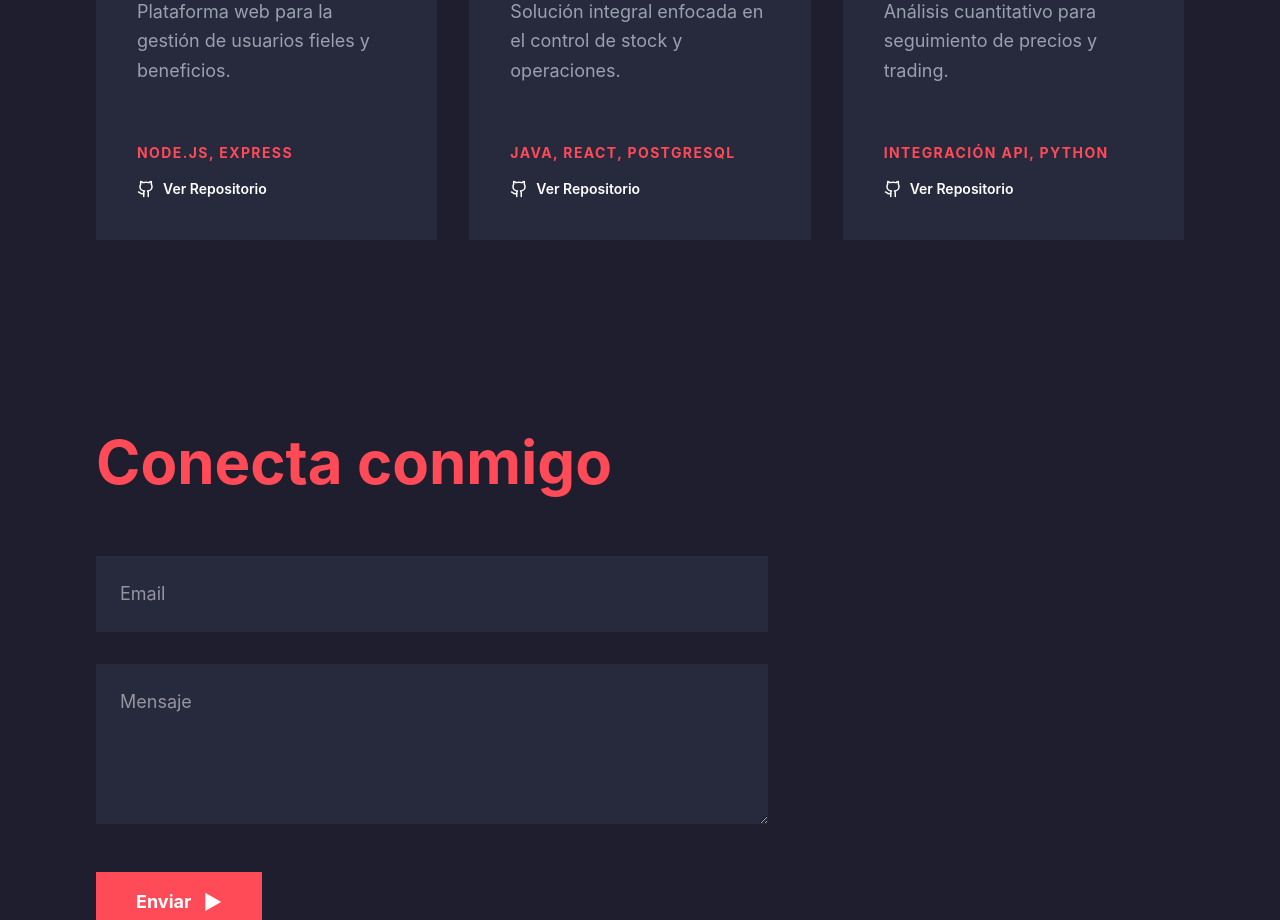
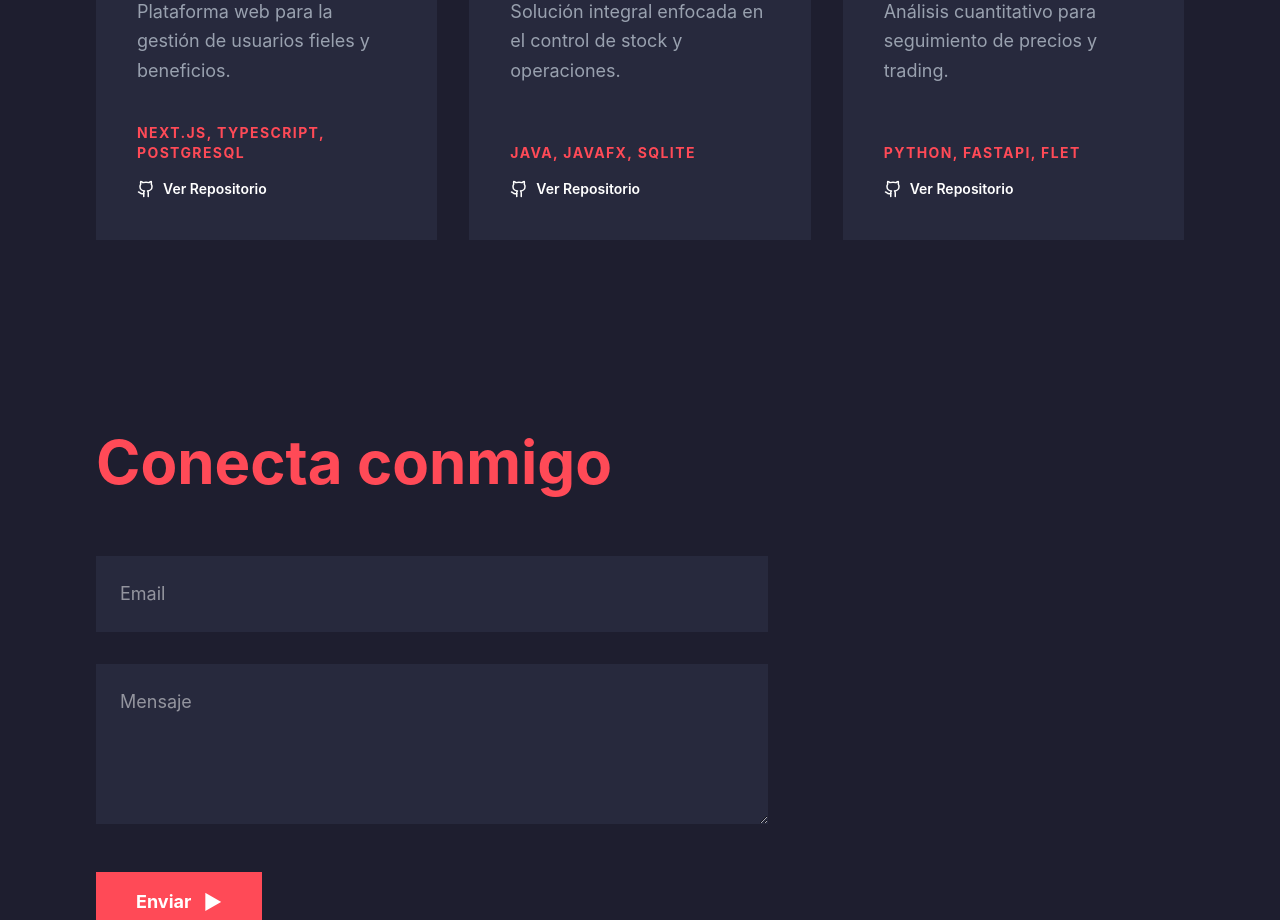
Before and after one commit to tobiaschoclin1/portfolio, a React (Vite) app: page / in a window 1280 px wide. Shown: the part 1920-2840 px from the top of the page. Built offline with nearby package versions, Linux system fonts and the light colour scheme.

Commit message:
correccion tecnologias proyectos

```diff
--- a/src/components/Projects.tsx
+++ b/src/components/Projects.tsx
@@ -7,7 +7,7 @@ export default function Projects() {
     {
       title: "Fiddo",
       desc: "Plataforma web para la gestión de usuarios fieles y beneficios.",
-      tech: "Node.js, Express",
+      tech: "Next.js, TypeScript, PostgreSQL",
       link: "https://github.com/tobiaschoclin1/mercadoLibre.git",
       videoMp4: "/video_fiddo.mp4",
       videoMov: "/video_fiddo.mov"
@@ -15,7 +15,7 @@ export default function Projects() {
     {
       title: "Farmacia",
       desc: "Solución integral enfocada en el control de stock y operaciones.",
-      tech: "Java, React, PostgreSQL",
+      tech: "Java, JavaFX, SQLite",
       link: "https://github.com/tobiaschoclin1/farmacia.git",
       videoMp4: "/video_farmacia.mp4",
       videoMov: "/video_farmacia.mov"
@@ -23,7 +23,7 @@ export default function Projects() {
     {
       title: "Crypto Quant",
       desc: "Análisis cuantitativo para seguimiento de precios y trading.",
-      tech: "Integración API, Python",
+      tech: "Python, FastAPI, Flet",
       link: "https://github.com/tobiaschoclin1/crypto-quant.git",
       videoMp4: "/video_crypto.mp4",
       videoMov: "/video_crypto.mov"
```
